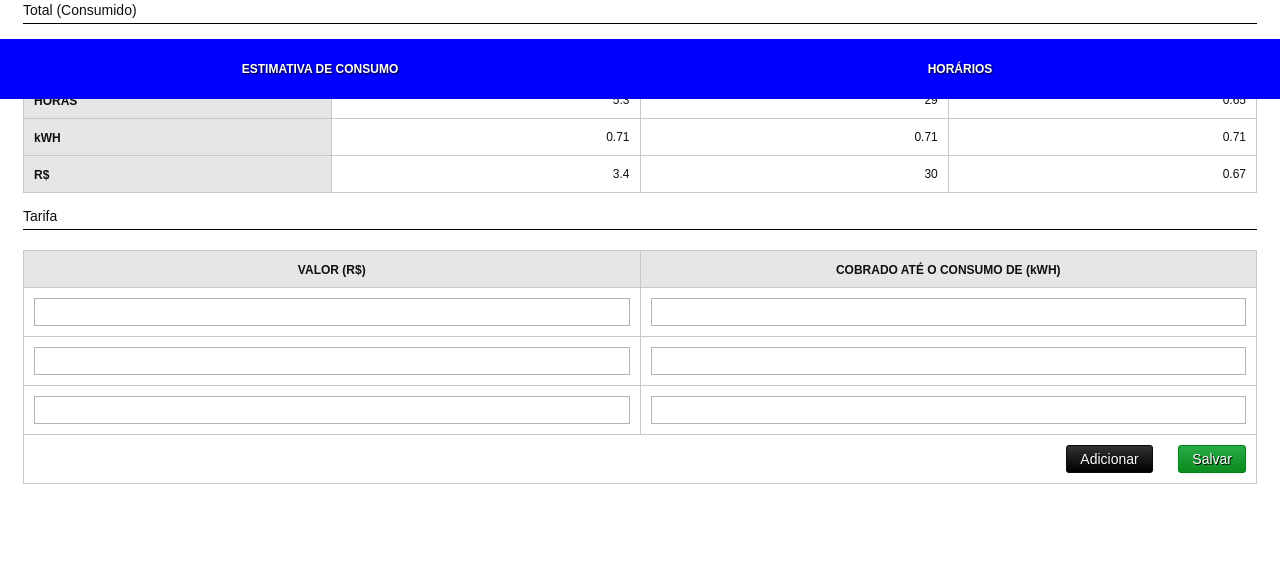
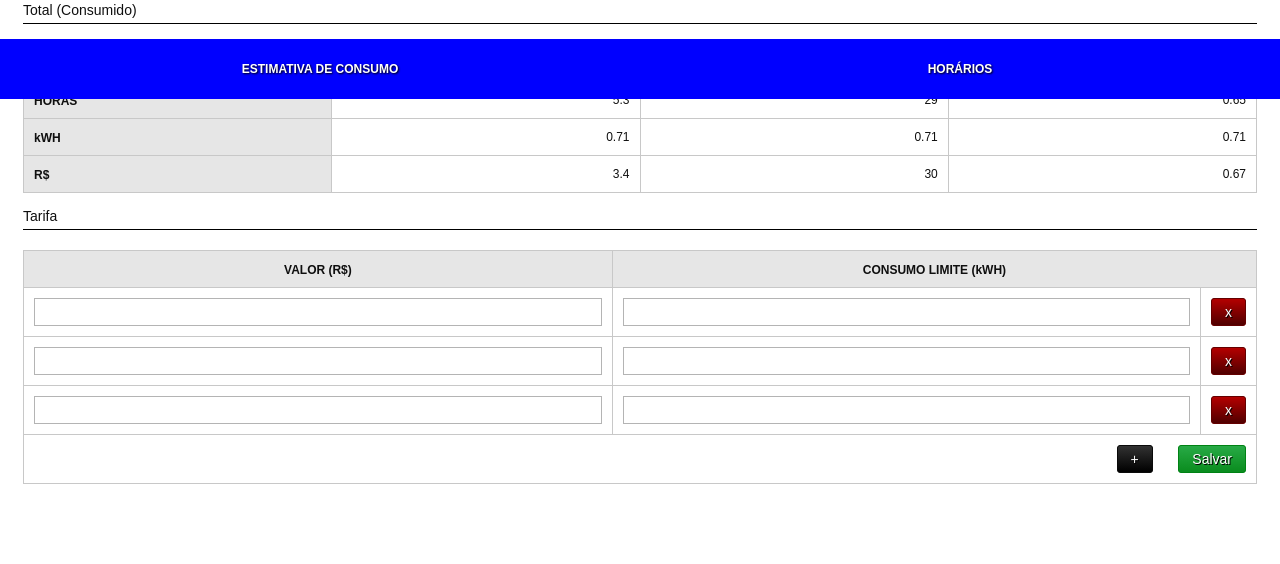
Before and after one commit to ricardoboing/TCC, a PHP site: page / in a window 1280 px wide. Shown: the part 701-1265 px from the top of the page. Run offline with PHP 8.4, Linux system fonts and the light colour scheme.

Commit message:
Algumas alteracoes na interface web durante o coffe break.

```diff
--- a/Codigo/Web/css/style.css
+++ b/Codigo/Web/css/style.css
@@ -64,6 +64,22 @@ button.black:hover {
 	background-image: -moz-linear-gradient(top, rgb(30, 30, 30), rgb(0, 0, 0));
     background-image: -o-linear-gradient(top, rgb(30, 30, 30), rgb(0, 0, 0));
 	border-color: rgb(10,10,10);
+}
+button.red {
+	color: white;
+	background-color: rgb(180, 0, 0);
+	background-image: -webkit-linear-gradient(top, rgb(180, 0, 0), rgb(80, 0, 0));
+	background-image: -moz-linear-gradient(top, rgb(180, 0, 0), rgb(80, 0, 0));
+    background-image: -o-linear-gradient(top, rgb(180, 0, 0), rgb(80, 0, 0));
+	border-color: rgb(100,0,0);
+	text-shadow: 1px 1px black;
+}
+button.red:hover {
+	background-color: rgb(170, 0, 0);
+	background-image: -webkit-linear-gradient(top, rgb(170, 0, 0), rgb(70, 0, 0));
+	background-image: -moz-linear-gradient(top, rgb(170, 0, 0), rgb(70, 0, 0));
+    background-image: -o-linear-gradient(top, rgb(170, 0, 0), rgb(70, 0, 0));
+	border-color: rgb(100,0,0);
 }
 
 /* ----------- Input ----------- */
@@ -193,7 +209,10 @@ footer input[type='button'] {
 	font-weight: bold;
 	margin-right: 10px;
 	margin-bottom: 35px;
-	background-color: red;
+	background-color: rgb(230, 0, 0);
+	background-image: -webkit-linear-gradient(top, rgb(230, 0, 0), rgb(150, 0, 0));
+	background-image: -moz-linear-gradient(top, rgb(230, 0, 0), rgb(150, 0, 0));
+    background-image: -o-linear-gradient(top, rgb(230, 0, 0), rgb(150, 0, 0));
 	border-width: 0px;
 	color: white;
 	text-shadow: 1px 1px 2px black;
@@ -201,6 +220,12 @@ footer input[type='button'] {
 	position: absolute;
 	right: 0;
 	bottom: 40px;
+}
+footer input[type='button']:hover {
+	background-color: rgb(200, 0, 0);
+	background-image: -webkit-linear-gradient(top, rgb(200, 0, 0), rgb(100, 0, 0));
+	background-image: -moz-linear-gradient(top, rgb(200, 0, 0), rgb(100, 0, 0));
+    background-image: -o-linear-gradient(top, rgb(200, 0, 0), rgb(100, 0, 0));
 }
 footer a,
 footer button {
@@ -313,8 +338,13 @@ main.index table th {
 main.index table tr.head th {
 	text-align: center;
 }
-main.index table td button {
+main.index table tr button {
+	float: none;
+	margin: 0px;
+}
+main.index table tr.menu button {
 	float: right;
+	margin-left: 2vw;
 }
 main.index table td input {
 	width: 100%;
@@ -416,6 +446,7 @@ main.horarios section td.nome li.bold span {
 main.horarios section td.status input {
 	position: relative;
 	margin: auto;
+	color: red;
 }
 main.horarios section tr.disabled td.horario span,
 main.horarios section tr.disabled td.nome span,
--- a/Codigo/Web/index.html
+++ b/Codigo/Web/index.html
@@ -264,8 +264,8 @@
 					<th>
 						<span>VALOR (R$)</span>
 					</th>
-					<th>
-						<span>COBRADO ATÉ O CONSUMO DE (kWH)</span>
+					<th colspan="2">
+						<span>CONSUMO LIMITE (kWH)</span>
 					</th>
 				</tr>
 				<tr>
@@ -275,13 +275,8 @@
 					<td>
 						<input type="number" name="">
 					</td>
-				</tr>
-				<tr>
 					<td>
-						<input type="number" name="">
-					</td>
-					<td>
-						<input type="number" name="">
+						<button type="submit" class="red">x</button>
 					</td>
 				</tr>
 				<tr>
@@ -291,11 +286,25 @@
 					<td>
 						<input type="number" name="">
 					</td>
+					<td>
+						<button type="submit" class="red">x</button>
+					</td>
 				</tr>
 				<tr>
-					<td colspan="2">
+					<td>
+						<input type="number" name="">
+					</td>
+					<td>
+						<input type="number" name="">
+					</td>
+					<td>
+						<button type="submit" class="red">x</button>
+					</td>
+				</tr>
+				<tr class="menu">
+					<td colspan="3">
 						<button type="submit" class="green">Salvar</button>
-						<button type="submit" class="black">Adicionar</button>
+						<button type="submit" class="black">+</button>
 					</td>
 				</tr>
 			</table>
```
